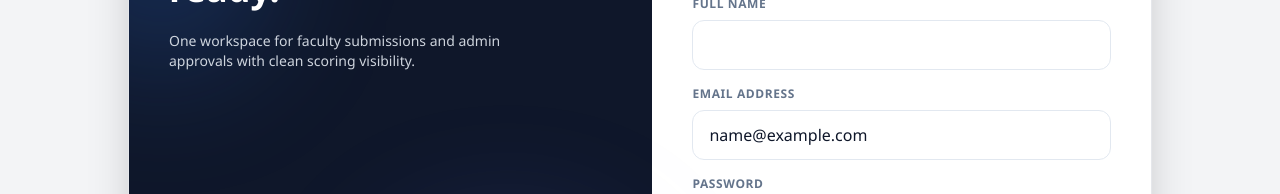
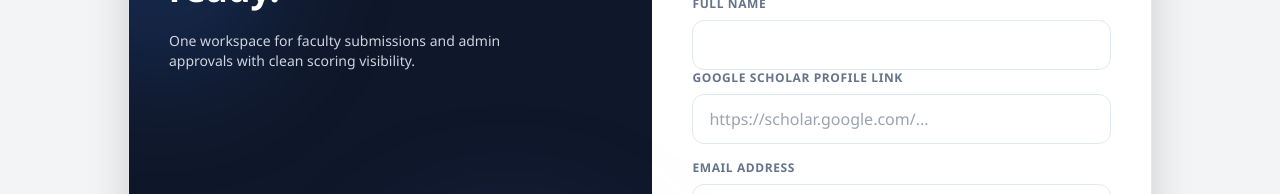
Before and after one commit to We-capstone/faculty-activity-portal, a React (Vite) app in the folder frontend/: page / in a window 1280 px wide. Both pictures are taken after typing "name@example.com", "Sample123" into the empty fields and a click on the button "Create one". Shown: the part 241-435 px from the top of the page. Built offline with nearby package versions, Linux system fonts and the light colour scheme; no server answers.

Commit message:
added google scholar profile field

```diff
--- a/frontend/src/Auth.jsx
+++ b/frontend/src/Auth.jsx
@@ -52,6 +52,8 @@ const Auth = () => {
     const [loading, setLoading] = useState(false);
     const [message, setMessage] = useState('');
     const [errorMessage, setErrorMessage] = useState('');
+    const [googleScholar, setGoogleScholar] = useState('');
+
     const navigate = useNavigate();
 
     const handleAuth = async (e) => {
@@ -80,11 +82,15 @@ const Auth = () => {
             navigate('/faculty');
           }
         } else {
+          if (googleScholar && !googleScholar.includes('scholar.google')) {
+            throw new Error('Enter a valid Google Scholar link');
+          }
+
           const { error } = await supabase.auth.signUp({
             email,
             password,
             options: {
-            data: { full_name: fullName, department, designation, role }
+              data: { full_name: fullName, department, designation, role, google_scholar: googleScholar }
             }
           });
           if (error) throw error;
@@ -168,7 +174,18 @@ const Auth = () => {
                     className="mt-2 block w-full rounded-xl border border-slate-200 bg-white px-4 py-3 text-slate-900 outline-none transition focus:border-indigo-500"
                     value={fullName}
                     onChange={(e) => setFullName(e.target.value)}
+                  /><div>
+                    <label className="block text-xs font-semibold uppercase tracking-wider text-slate-500">
+                      Google Scholar Profile Link
+                    </label>
+                    <input
+                      type="url"
+                      placeholder="https://scholar.google.com/..."
+                      className="mt-2 block w-full rounded-xl border border-slate-200 bg-white px-4 py-3 text-slate-900 outline-none transition focus:border-indigo-500"
+                      value={googleScholar}
+                      onChange={(e) => setGoogleScholar(e.target.value)}
                     />
+                  </div>
                 </div>
               )}
 
```
Lines whose indentation alone changed are shown as unchanged.
